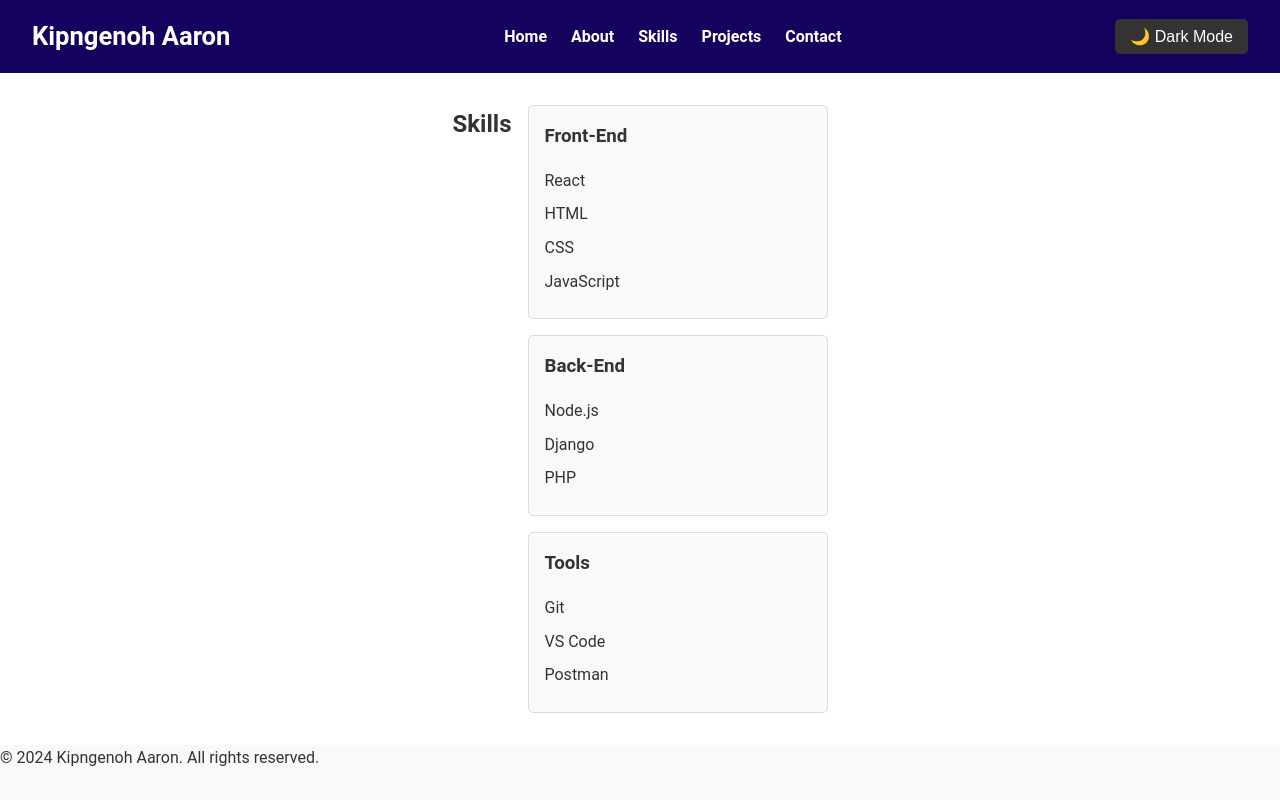
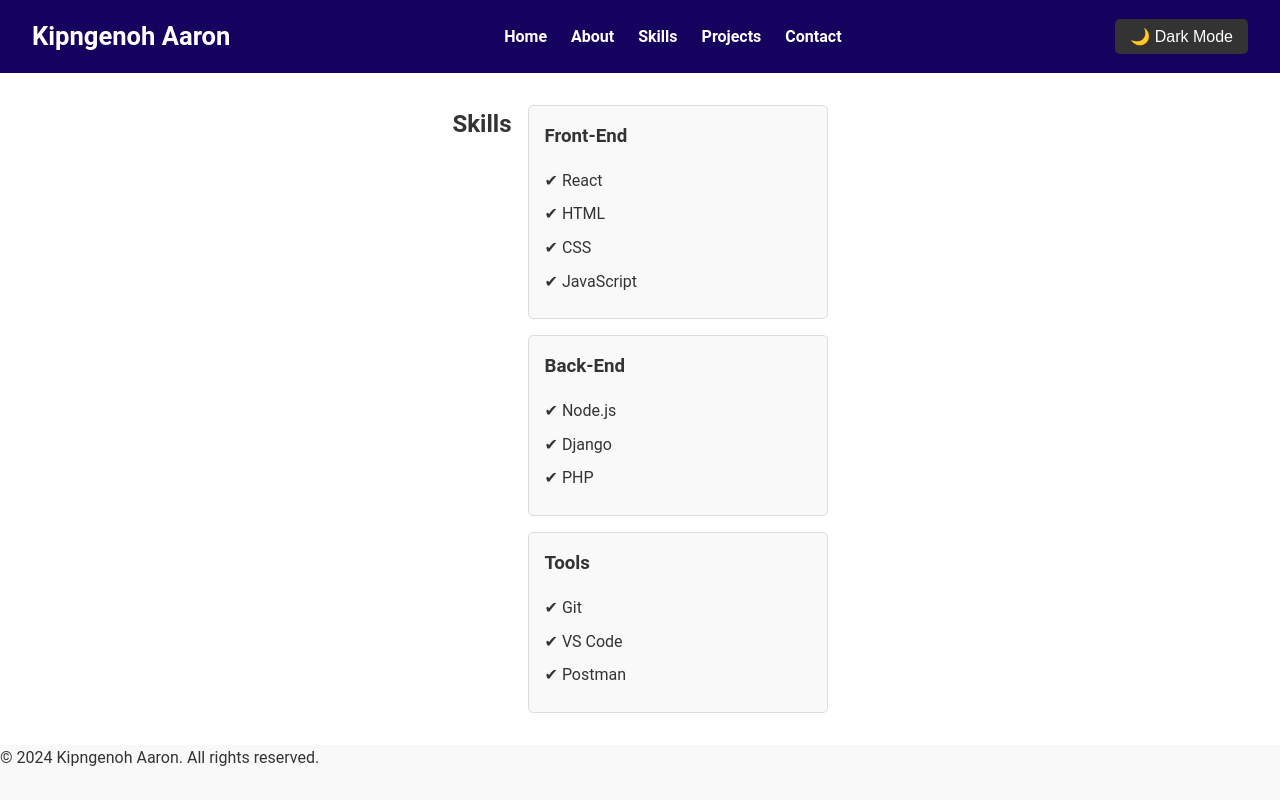
Before and after one commit to kipngenohaaron/kipngenoh-portfolio, a React (Create React App) app: page /skills in a window 1280 px wide. Built offline with nearby package versions, Linux system fonts and the light colour scheme.

Commit message:
skills content

```diff
--- a/src/components/Skills.js
+++ b/src/components/Skills.js
@@ -22,25 +22,27 @@
 // };
 
 // export default Skills;
-import React from 'react';
+import React from "react";
 
 const Skills = () => {
   const skills = {
-    'Front-End': ['React', 'HTML', 'CSS', 'JavaScript'],
-    'Back-End': ['Node.js', 'Django', 'PHP'],
-    'Tools': ['Git', 'VS Code', 'Postman']
+    "Front-End": ["React", "HTML", "CSS", "JavaScript"],
+    "Back-End": ["Node.js", "Django", "PHP"],
+    "Tools": ["Git", "VS Code", "Postman"],
   };
 
   return (
     <section className="skills">
-      <h2>Skills</h2>
+      <h2 className="skills-title">Skills</h2>
       <div className="skills-grid">
         {Object.keys(skills).map((category, index) => (
           <div className="skills-card" key={index}>
-            <h3>{category}</h3>
-            <ul>
+            <h3 className="skills-category">{category}</h3>
+            <ul className="skills-list">
               {skills[category].map((skill, i) => (
-                <li key={i}>{skill}</li>
+                <li className="skills-item" key={i}>
+                  <span className="skill-icon">✔</span> {skill}
+                </li>
               ))}
             </ul>
           </div>
```
